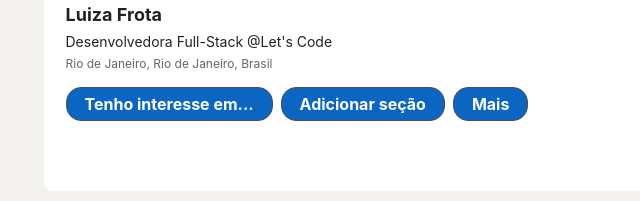
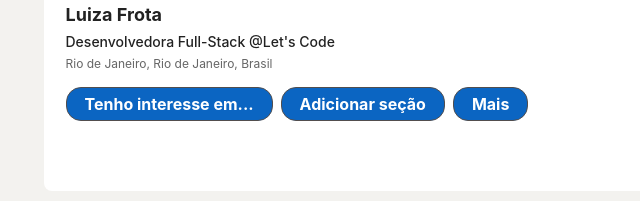
Before and after one commit to frotaluiza/P-gina-Linkedin, a plain HTML site: page index.html in a window 1280 px wide. Shown: the part 264-465 px from the top of the page, 0-640 px from the left. Drawn offline with Linux system fonts and the light colour scheme.

Commit message:
Alterações no css

```diff
--- a/style.css
+++ b/style.css
@@ -246,6 +246,7 @@ h1{
 h2{
     font-size:14px;
     margin-top: 5px;
+
 }
 
 h3{
@@ -261,6 +262,10 @@ header h3{
     font-weight: 400;
     line-height: 14.69px;
     color: #666666;
+}
+
+header h2{
+    font-weight: 500;
 }
 
 
```
